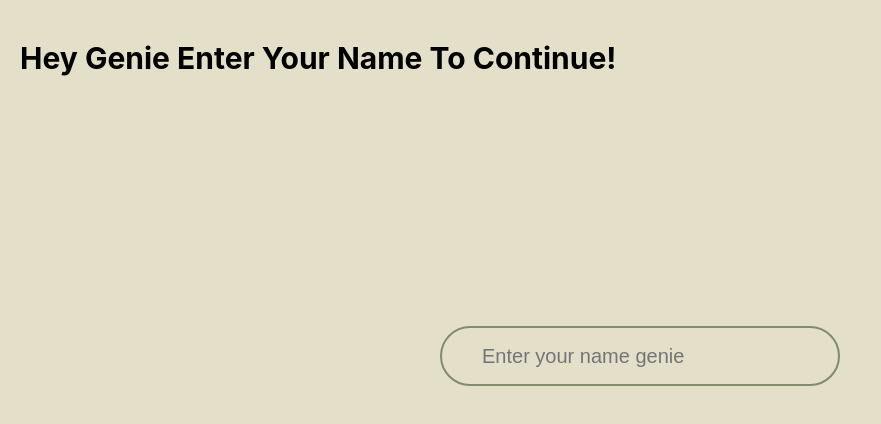
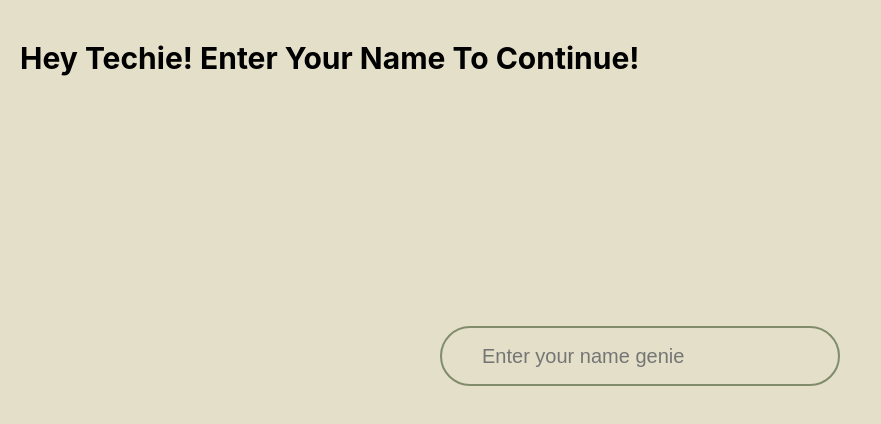
Before and after one commit to ChidiChris/score-management-app, a React (Create React App) app: page / in a window 1280 px wide. Shown: the top 424 px of the page, without its empty margins (0-881 px from the left). Built offline with nearby package versions, Linux system fonts and the light colour scheme.

Commit message:
Update User.js

```diff
--- a/src/pages/user/User.js
+++ b/src/pages/user/User.js
@@ -23,7 +23,7 @@ function User() {
       <h1 className="header loginH">
         {name
           ? `Hey ${name} Click enter to continue`
-          : "Hey Genie Enter Your name to continue!"}
+          : "Hey Techie! Enter Your name to continue!"}
       </h1>
       <div className="login">
         <input
@@ -34,7 +34,7 @@ function User() {
           onChange={(e) => setName(e.target.value)}
         />
 
-        {name.length > 0 && <Button className="submit-Btn">Go genie</Button>}
+        {name.length > 0 && <Button className="submit-Btn">Go Techie</Button>}
       </div>
     </form>
   );
```
